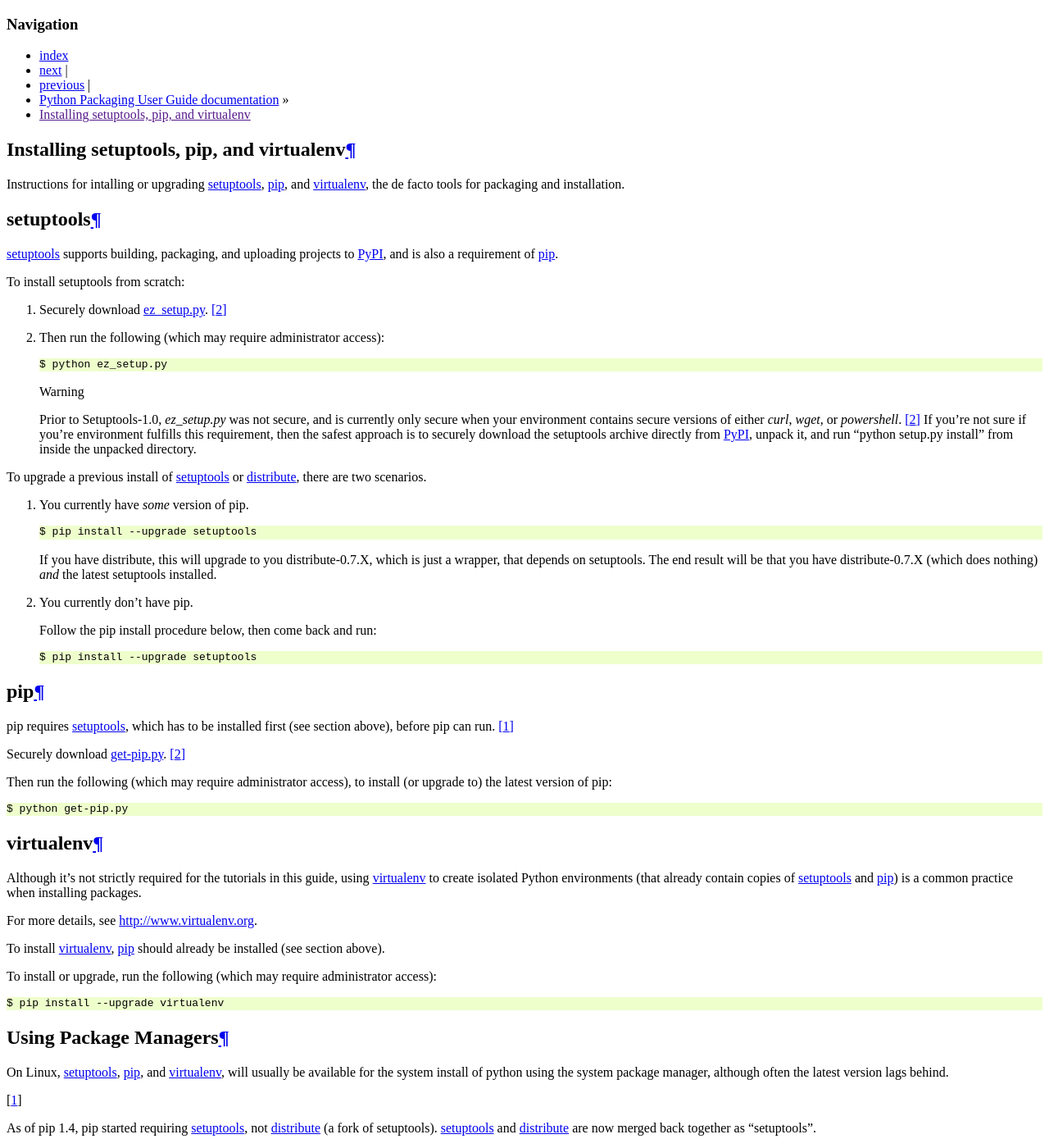
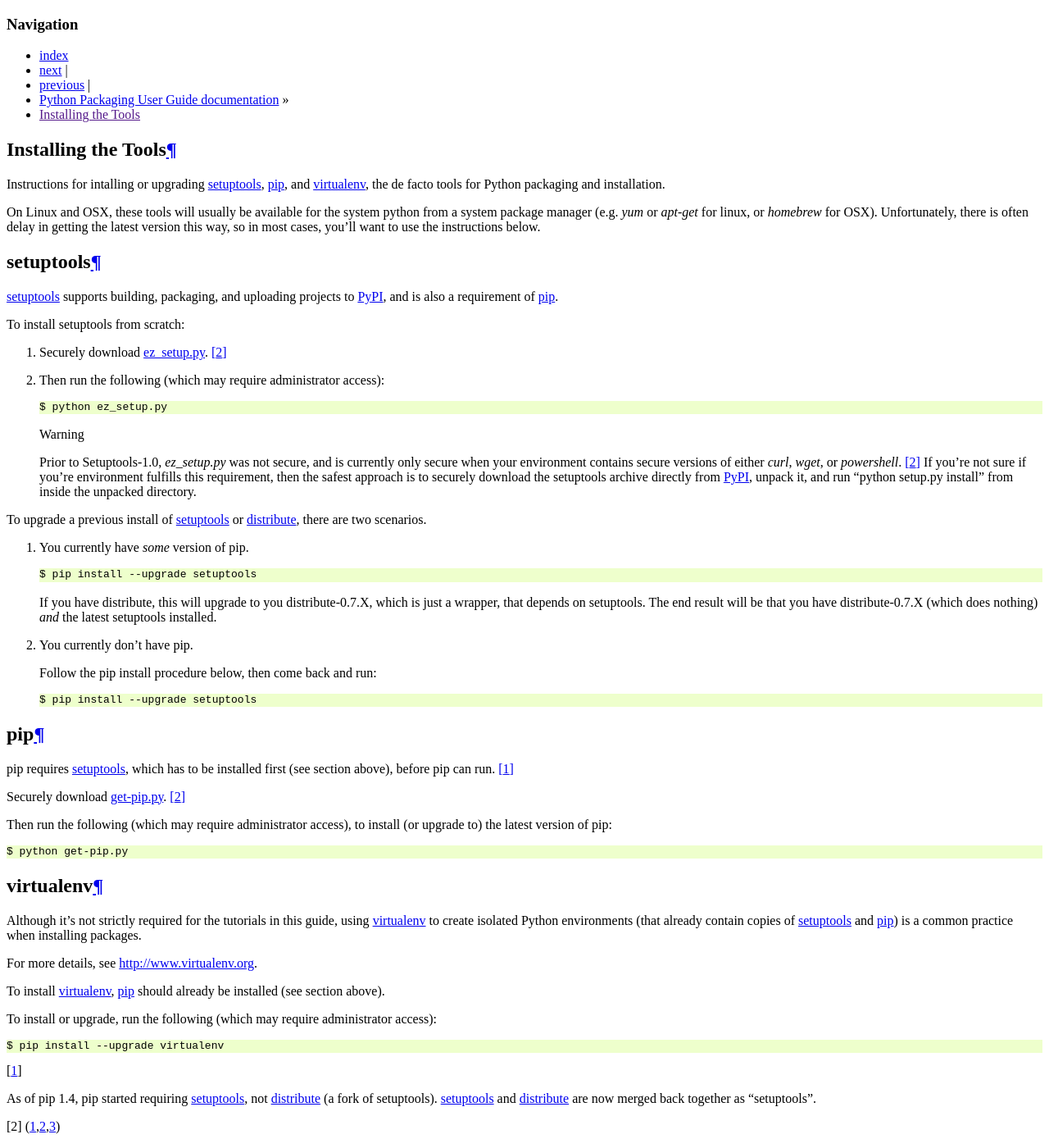
Before and after one commit to pypa/packaging.python.org, a Sphinx documentation site: the page built from source/setup.txt, in a window 1280 px wide and 1400 px high. Shown: the whole window at 82% size. Built offline with Sphinx 7.4.7, drawn with Linux system fonts in a browser that asks for light colours; some of the changed text lies outside the part shown.

Commit message:
mention package managers in the intro paragraph instead of a dedicated section; also shorten the title to "Installing the Tools"

```diff
--- a/source/setup.txt
+++ b/source/setup.txt
@@ -1,8 +1,15 @@
-==========================================
-Installing setuptools, pip, and virtualenv
-==========================================
+====================
+Installing the Tools
+====================
 
-Instructions for intalling or upgrading :ref:`setuptools`, :ref:`pip`, and :ref:`virtualenv`, the de facto tools for packaging and installation.
+Instructions for intalling or upgrading :ref:`setuptools`, :ref:`pip`, and
+:ref:`virtualenv`, the de facto tools for Python packaging and installation.
+
+On Linux and OSX, these tools will usually be available for the system python
+from a system package manager (e.g. `yum` or `apt-get` for linux, or `homebrew` for
+OSX). Unfortunately, there is often delay in getting the latest version this
+way, so in most cases, you'll want to use the instructions below.
+
 
 setuptools
 ----------
@@ -83,14 +90,6 @@
  $ pip install --upgrade virtualenv
 
 
-Using Package Managers
-----------------------
-
-On Linux, :ref:`setuptools`, :ref:`pip`, and :ref:`virtualenv`, will usually be
-available for the system install of python using the system package manager,
-although often the latest version lags behind.
-
-
 .. [1] As of pip 1.4, pip started requiring :ref:`setuptools`, not :ref:`distribute`
        (a fork of setuptools). :ref:`setuptools` and :ref:`distribute` are now merged
        back together as "setuptools".
```
